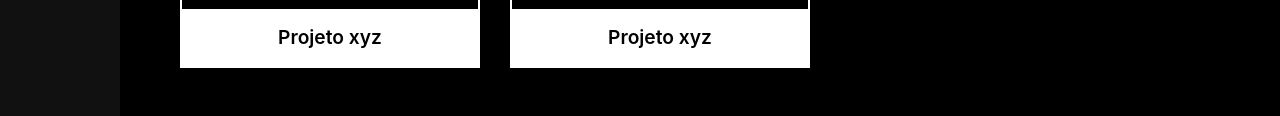
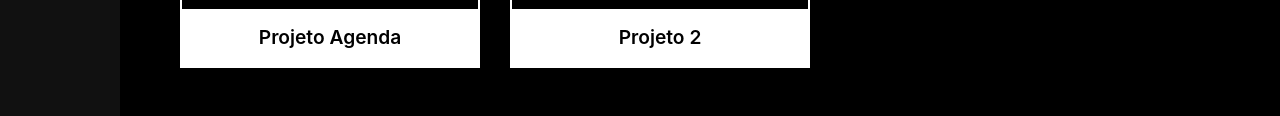
Before and after one commit to luizogr/Websolutions, a plain HTML site: page index.html in a window 1280 px wide. Shown: the part 410-526 px from the top of the page. Drawn offline with Linux system fonts and the light colour scheme.

Commit message:
troca projeto

```diff
--- a/index.html
+++ b/index.html
@@ -33,11 +33,11 @@
             <div class="projects-grid">
                 <div class="project-card">
                     <div class="project-image-placeholder"></div>
-                    <p>Projeto xyz</p>
+                    <p>Projeto Agenda</p>
                 </div>
                 <div class="project-card">
                     <div class="project-image-placeholder"></div>
-                    <p>Projeto xyz</p>
+                    <p>Projeto 2</p>
                 </div>
             </div>
 
```
